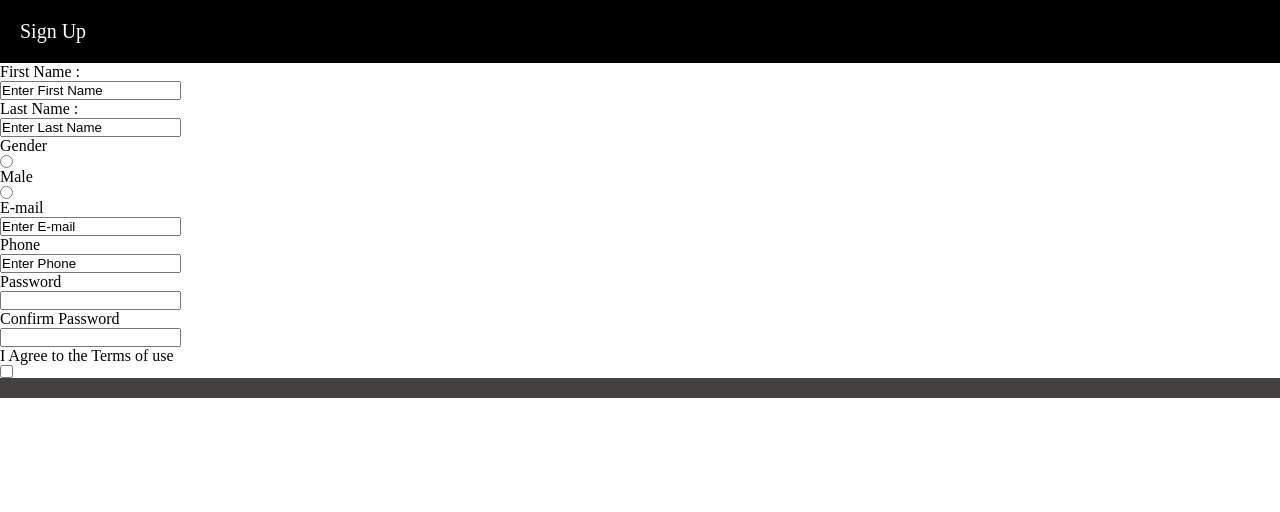
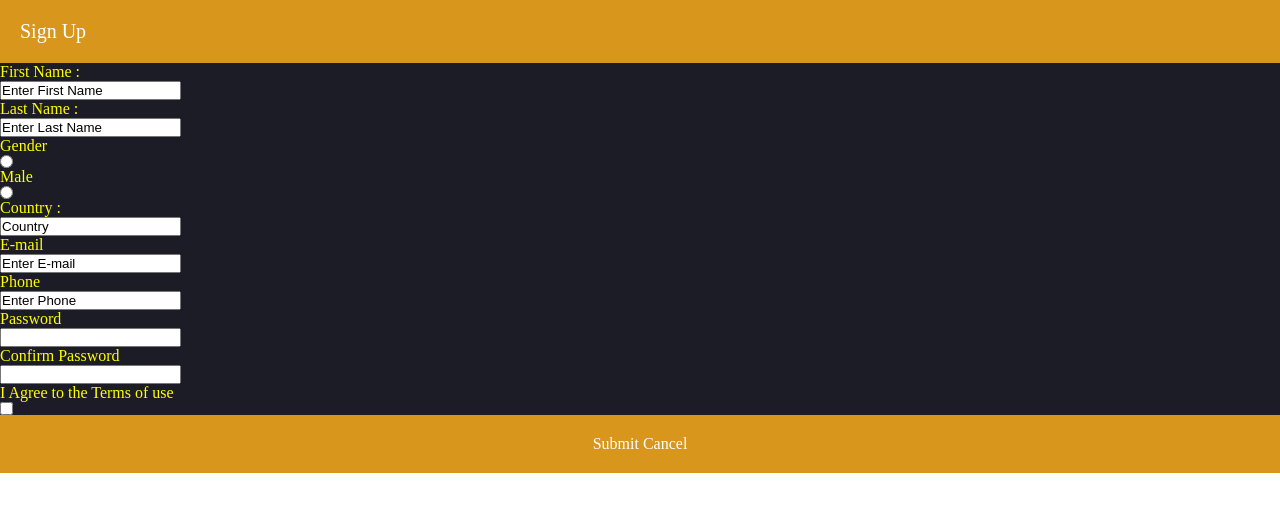
Before and after one commit to Swethajohn/htmlnew, a plain HTML site: page 19-10-2023/work1/form.html in a window 1280 px wide. Drawn offline with Linux system fonts and the light colour scheme.

Commit message:
19-10-2023

```diff
--- a/19-10-2023/work1/form.html
+++ b/19-10-2023/work1/form.html
@@ -15,21 +15,28 @@
         }
 
         header {
-          background-color: black;
+          background-color: rgb(216, 150, 29);
           padding: 20px;
           text-align: left;
           font-size: 20px;
           color: white;
         }
+
         footer {
-  background-color: #444141;
-  padding: 10px;
+  background-color: rgb(216, 150, 29);
+  padding: 20px;
   text-align: center;
   color: white;
 }
+form {
+  background-color: rgb(28, 28, 39);
+}
+label {
+  color:yellow
+}
+
     </style>
 
-    </form>
 </head>
 <body>
     <header>
@@ -50,6 +57,9 @@
         <label for="radio">Male</label>
         <input type="radio" name="myradio" id="radio">
 
+        <label for="textId">Country :</label>
+        <input type="text" name="mytext" id="textId" value="Country">
+
         <label for="textId">E-mail</label>
         <input type="text" name="mytext" id="textId" value="Enter E-mail">
 
@@ -64,9 +74,12 @@
 
         <label for="checkboxId">I Agree to the Terms of use</label>
         <input type="checkbox" id="checkboxId" value="true">
+    </form>
 
         <footer>
             <p></p>
+    <span>Submit</span>
+    <span>Cancel</span>
           </footer>
 
 
```
Also changed, not shown: work4/index.html (renamed from work4/w1.html, +27 -6 lines), work4/style.html (added).
